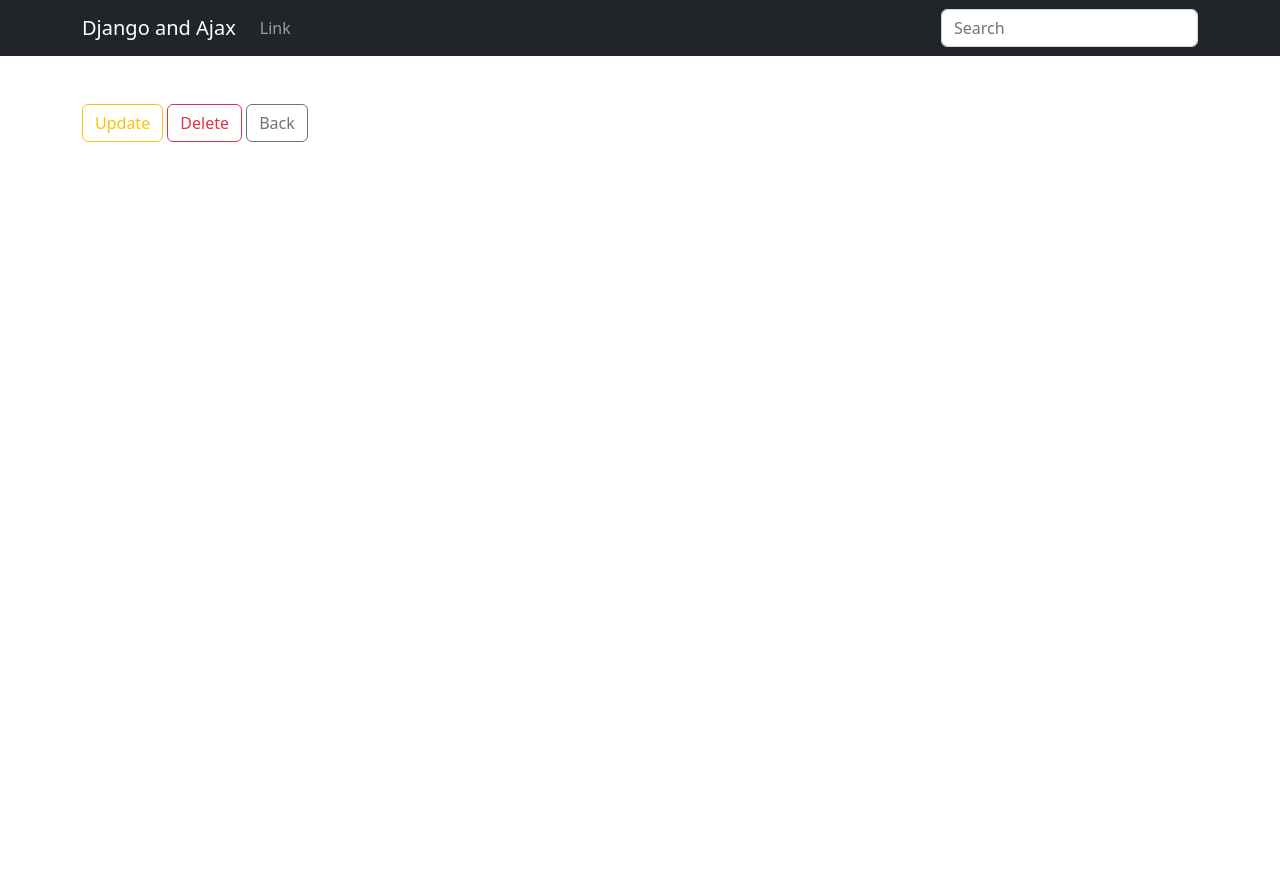
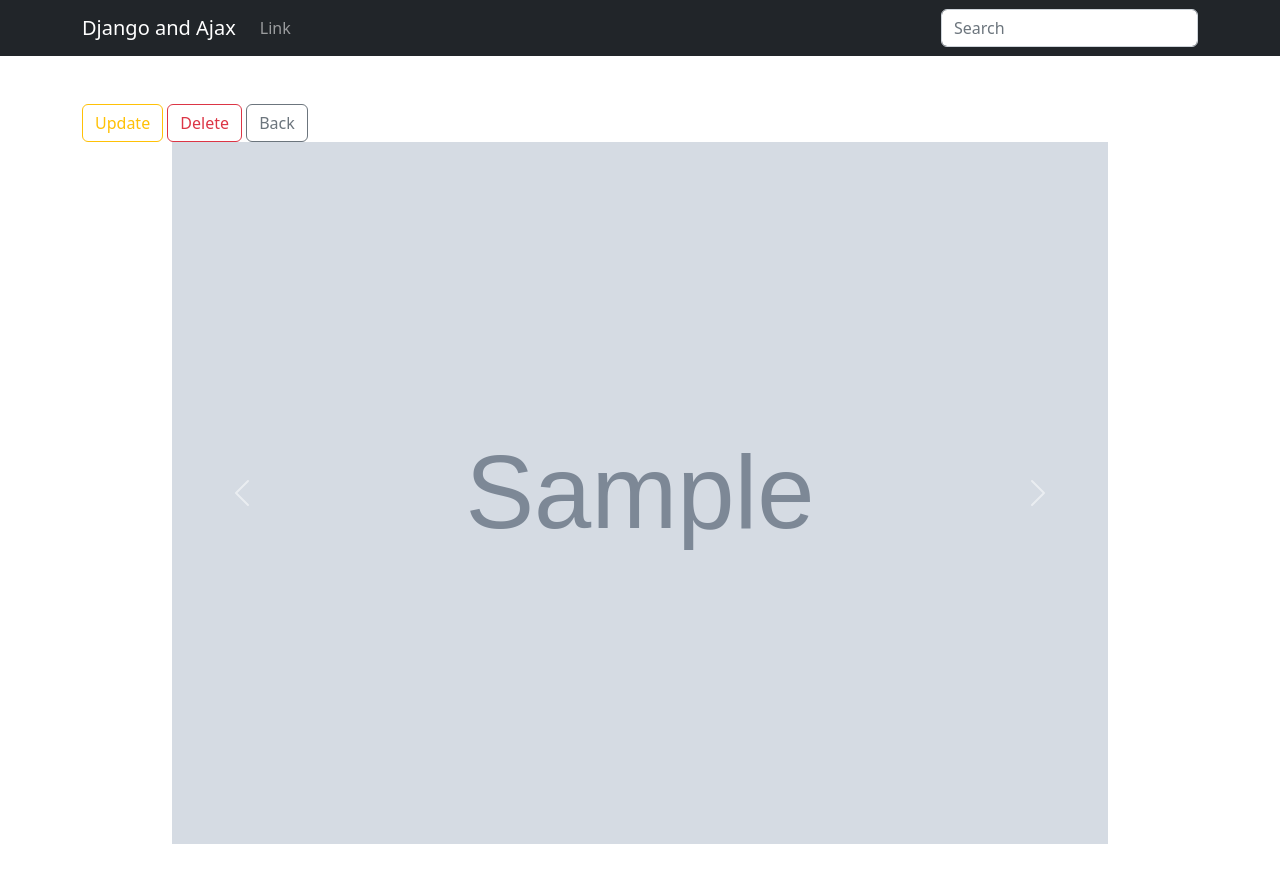
Before and after one commit to ishanshre/Django-and-Ajax-Simple-Project, a Django app: template templates/post/post-detail.html in a window 1280 px wide. Before the commit the page ends 142 px from the top, so only its background shows below. Run offline with Django 4.2, Linux system fonts and the light colour scheme; the template is opened without the code that fills it: values that come from a table or form of the project are taken from there, others are empty; tables that the repository leaves empty hold one stand-in row (values such as "Sample post"); grey boxes marked "Sample" are stand-in pictures; some libraries are stand-ins or nearby versions.

Commit message:
Feat: add carousel to display all image to post

```diff
--- a/templates/post/post-detail.html
+++ b/templates/post/post-detail.html
@@ -60,6 +60,29 @@
         </div>
     </div>
 </div>
+<!-- Add carusel -->
+{% if post.get_photos %}
+<div class="container w-75">
+    <div id="carouselExampleControls" class="carousel slide" data-bs-ride="carousel">
+        <div class="carousel-inner">
+            {% for image in post.get_photos %}
+          <div class="carousel-item active">
+            <img src="{{ image.image.url }}" class="d-block w-100" alt="{{ image.caption }}">
+          </div>
+          {% endfor %}
+        </div>
+        <button class="carousel-control-prev" type="button" data-bs-target="#carouselExampleControls" data-bs-slide="prev">
+          <span class="carousel-control-prev-icon" aria-hidden="true"></span>
+          <span class="visually-hidden">Previous</span>
+        </button>
+        <button class="carousel-control-next" type="button" data-bs-target="#carouselExampleControls" data-bs-slide="next">
+          <span class="carousel-control-next-icon" aria-hidden="true"></span>
+          <span class="visually-hidden">Next</span>
+        </button>
+      </div>
+      {% endif %}
+</div>
+  <!-- end of carousel -->
 <div id="post-box" class="container mt-5">
 
 </div>
```
